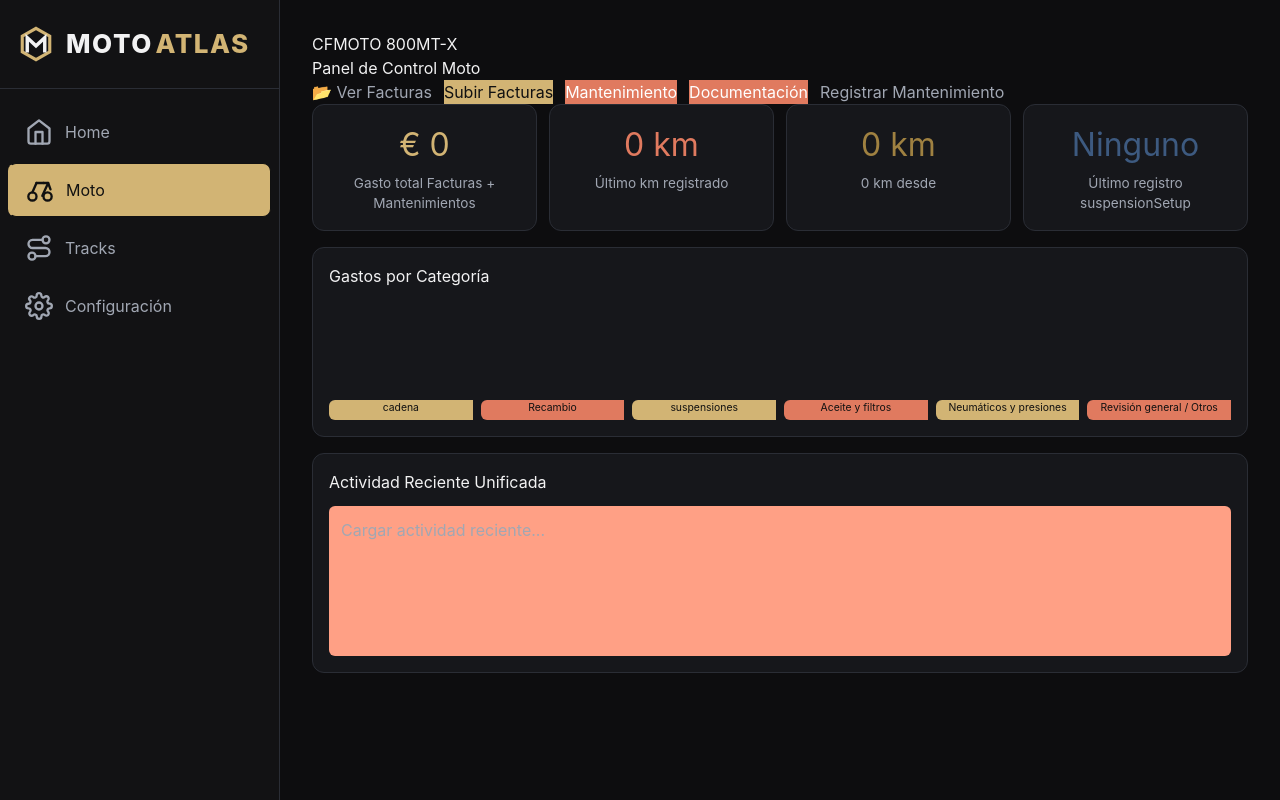
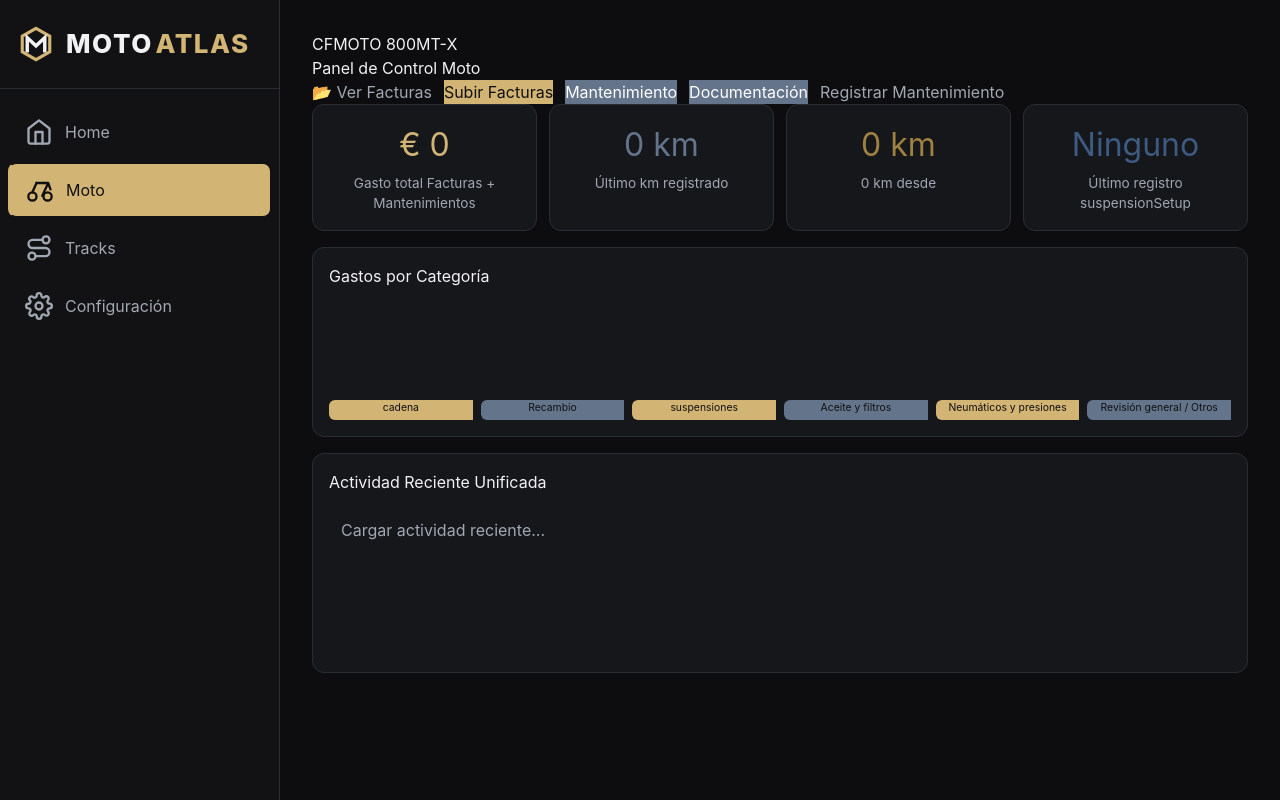
Before and after one commit to MotoAtlas26/MotoAtlas26, a React (Vite) app: page /moto in a window 1280 px wide. Built offline with nearby package versions, Linux system fonts and the light colour scheme; no server answers.

Commit message:
style: actualizar color secundario de MotoAtlas26 a Acero (#64748B) y limpiar tarjeta de actividad

```diff
--- a/src/components/moto/Moto.jsx
+++ b/src/components/moto/Moto.jsx
@@ -166,7 +166,6 @@ export const Moto = () => {
             <div style={{
               height: '150px',
               overflowY: 'auto',
-              background: 'var(--color-secondary-light)',
               borderRadius: 'var(--radius-sm)'
             }}>
               <p style={{ padding: 'var(--space-3)', color: 'var(--color-text-secondary)' }}>
--- a/src/constants/themes.js
+++ b/src/constants/themes.js
@@ -144,7 +144,7 @@ export const THEMES = [
     'motoatlas26',
     'MotoAtlas26',
     'MotoAtlas',
-    ['#D2B474', '#E07A5F', '#3D5A80'],
+    ['#D2B474', '#64748B', '#3D5A80'],
     'original'
   ),
   // 2. Aprilia - Grupo Marcas
@@ -260,7 +260,7 @@ export const THEMES = [
  */
 function generateCustomThemeTokens(customTheme) {
   const primary = customTheme.primaryColor || customTheme.swatches?.[0] || '#D2B474'
-  const secondary = customTheme.secondaryColor || customTheme.swatches?.[1] || '#E07A5F'
+  const secondary = customTheme.secondaryColor || customTheme.swatches?.[1] || '#64748B'
   const tertiary = customTheme.tertiaryColor || customTheme.swatches?.[2] || '#3D5A80'
 
   const swatches = [primary, secondary, tertiary]
--- a/src/styles/variables.css
+++ b/src/styles/variables.css
@@ -26,12 +26,12 @@
   --color-primary-text: #D2B474;     /* Texto/iconos seguros sobre fondo neutro */
 
   /* ── Acentos de marca (Color 2: Secundario) ── */
-  --color-secondary: #E07A5F;        /* Acento secundario (orange para CFMOTO) */
-  --color-secondary-light: #F07E2E;  /* Acento secundario claro */
-  --color-secondary-dark: #C45A3F;   /* Acento secundario oscuro */
+  --color-secondary: #64748B;        /* Acento secundario (slate/steel) */
+  --color-secondary-light: #94A3B8;  /* Acento secundario claro */
+  --color-secondary-dark: #475569;   /* Acento secundario oscuro */
   --color-secondary-contrast: #FFFFFF; /* Texto sobre secondary */
   --color-secondary-border: 1px solid rgba(255,255,255,0.14); /* Borde visible si secondary es muy oscuro */
-  --color-secondary-text: #E07A5F;   /* Texto/iconos seguros sobre fondo neutro */
+  --color-secondary-text: #64748B;   /* Texto/iconos seguros sobre fondo neutro */
 
   /* ── Acentos de marca (Color 3: Terciario / Google Drive / Nube) ── */
   --color-tertiary: #3D5A80;         /* Acento terciario (blue para CFMOTO) */
--- a/src/utils/themeEngine.js
+++ b/src/utils/themeEngine.js
@@ -149,7 +149,7 @@ function getSafeTextColor(hex, mode) {
  */
 function generateMainTokensFromSwatches(swatches, mode = 'dark') {
   const primary = swatches?.[0] || '#D2B474'
-  const secondary = swatches?.[1] || '#E07A5F'
+  const secondary = swatches?.[1] || '#64748B'
   const tertiary = swatches?.[2] || '#3D5A80'
 
   const primaryContrast = getContrastColor(primary)
@@ -360,7 +360,7 @@ export function initTheme() {
     } else {
       // Ultimate fallback - hardcoded minimal tokens
       const neutralTokens = generateNeutralTokens('dark')
-      const mainTokens = generateMainTokensFromSwatches(['#D2B474', '#E07A5F', '#3D5A80'], 'dark')
+      const mainTokens = generateMainTokensFromSwatches(['#D2B474', '#64748B', '#3D5A80'], 'dark')
       applyTokensToDocument({ ...neutralTokens, ...mainTokens }, 'motoatlas26', 'dark')
     }
     return
```
